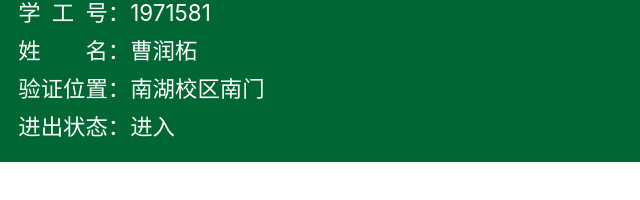
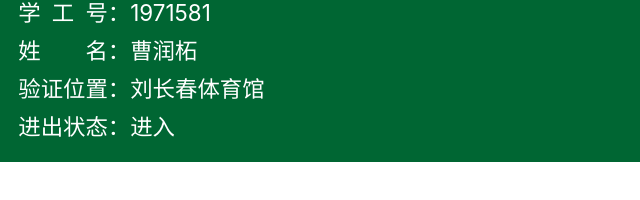
Before and after one commit to bigheadcrz/bigheadcrz.github.io, a plain HTML site: page index.html in a window 1280 px wide. Shown: the part 486-686 px from the top of the page, 0-640 px from the left. Drawn offline with Linux system fonts and the light colour scheme.

Commit message:
Update index.html

```diff
--- a/index.html
+++ b/index.html
@@ -116,7 +116,7 @@
 
         <li class="list-group-item bg-transparent text-white d-flex">
 
-            <div style="min-width: 4em; text-align-last: justify;">验证位置</div>：<div id="nhn">南湖校区南门</div>
+            <div style="min-width: 4em; text-align-last: justify;">验证位置</div>：<div id="nhn">刘长春体育馆</div>
 
         </li>
 
```
